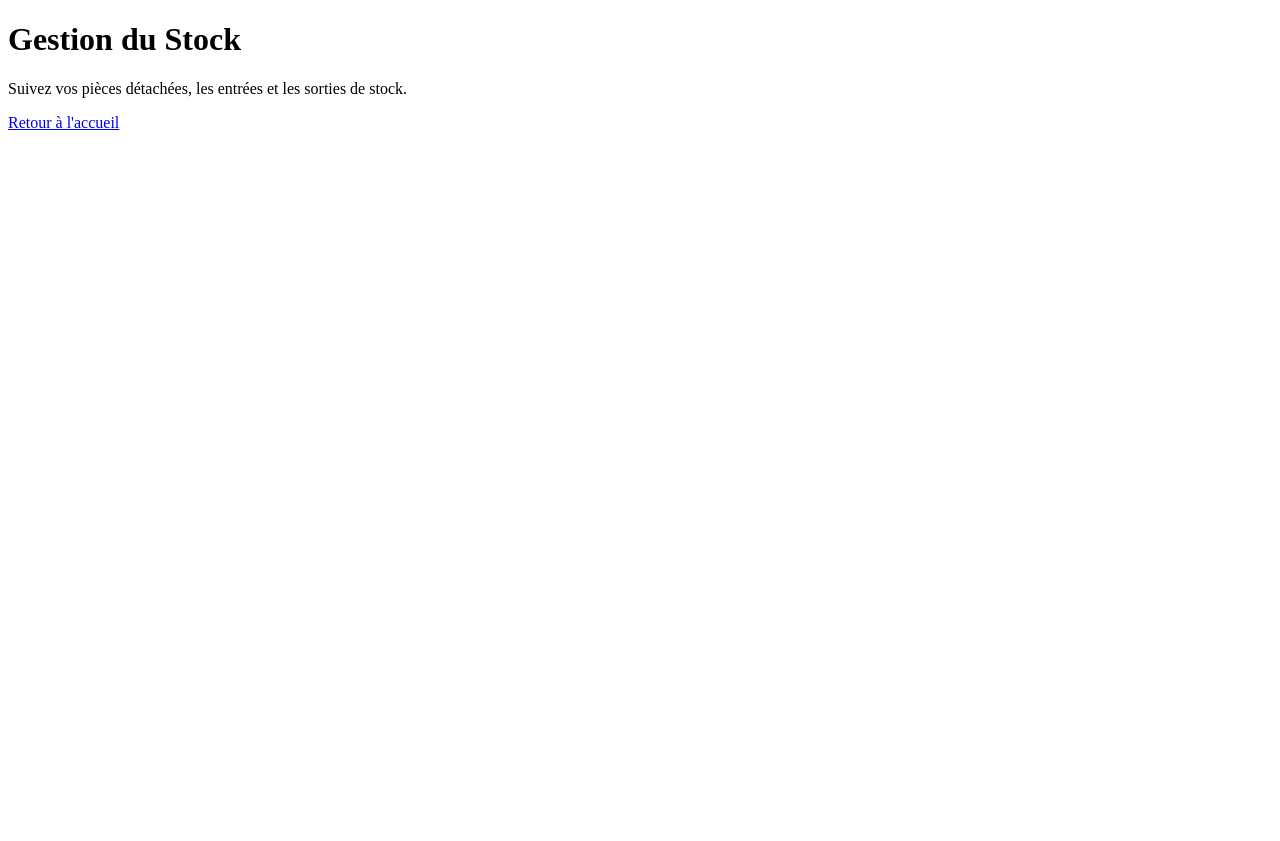
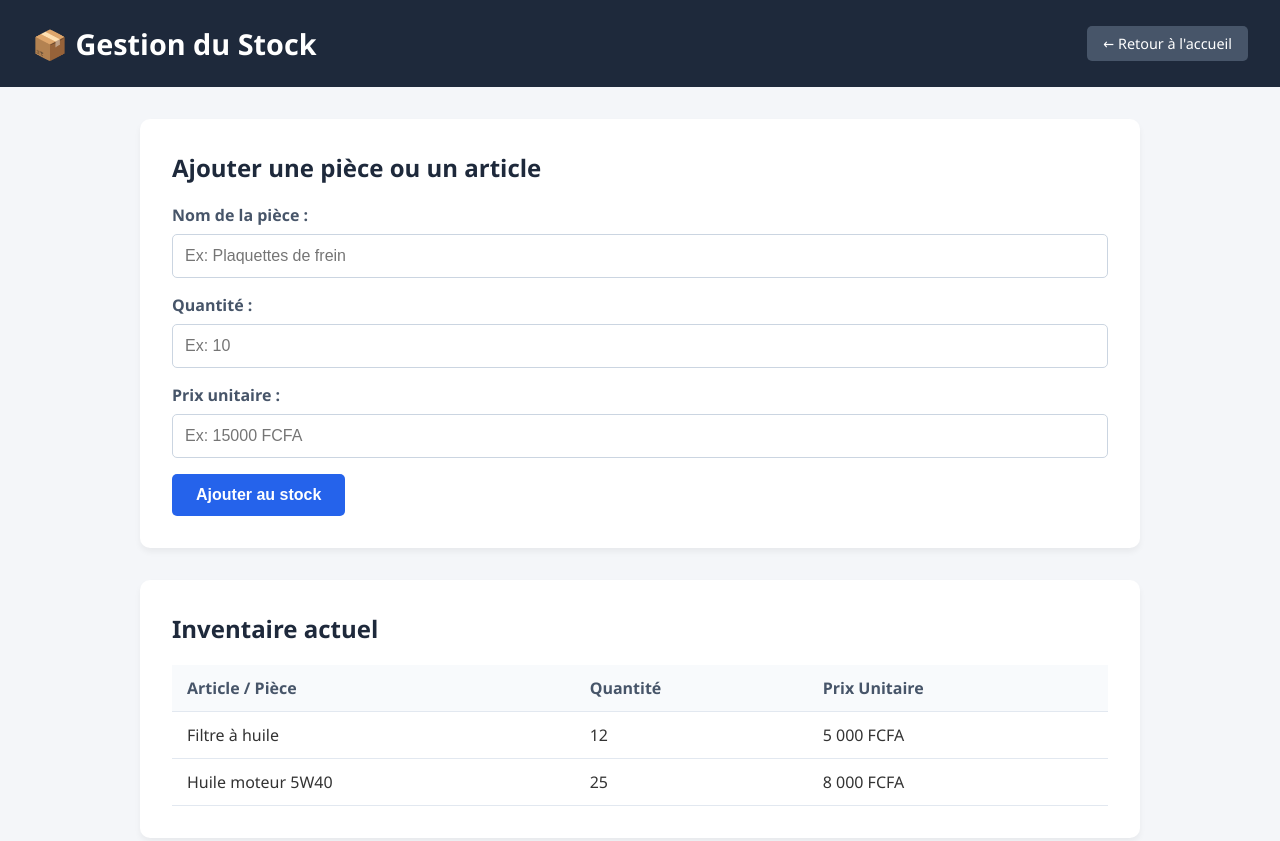
Before and after one commit to dbenisson77-art/GaragePro, a plain HTML site: page vues/vues/stock.html in a window 1280 px wide. Before the commit the page ends 800 px from the top, so only its background shows below. Drawn offline with Linux system fonts and the light colour scheme.

Commit message:
Update stock.html

```diff
--- a/vues/vues/stock.html
+++ b/vues/vues/stock.html
@@ -2,11 +2,161 @@
 <html lang="fr">
 <head>
     <meta charset="UTF-8">
-    <title>GaragePro - Gestion des Stocks</title>
+    <meta name="viewport" content="width=device-width, initial-scale=1.0">
+    <title>GaragePro - Gestion du Stock</title>
+    <style>
+        body {
+            font-family: 'Segoe UI', Tahoma, Geneva, Verdana, sans-serif;
+            background-color: #f4f6f9;
+            margin: 0;
+            padding: 0;
+            color: #333;
+        }
+        header {
+            background-color: #1e293b;
+            color: white;
+            padding: 1.5rem 2rem;
+            display: flex;
+            justify-content: space-between;
+            align-items: center;
+        }
+        header h1 {
+            margin: 0;
+            font-size: 1.8rem;
+        }
+        .btn-retour {
+            background-color: #475569;
+            color: white;
+            padding: 0.5rem 1rem;
+            text-decoration: none;
+            border-radius: 5px;
+            font-size: 0.9rem;
+            transition: background-color 0.2s;
+        }
+        .btn-retour:hover {
+            background-color: #334155;
+        }
+        .container {
+            max-width: 1000px;
+            margin: 2rem auto;
+            padding: 0 20px;
+        }
+        .card {
+            background: white;
+            padding: 2rem;
+            border-radius: 10px;
+            box-shadow: 0 4px 6px rgba(0, 0, 0, 0.05);
+            margin-bottom: 2rem;
+        }
+        h2 {
+            margin-top: 0;
+            color: #1e293b;
+        }
+        table {
+            width: 100%;
+            border-collapse: collapse;
+            margin-top: 1rem;
+        }
+        th, td {
+            padding: 12px 15px;
+            text-align: left;
+            border-bottom: 1px solid #e2e8f0;
+        }
+        th {
+            background-color: #f8fafc;
+            color: #475569;
+            font-weight: 600;
+        }
+        tr:hover {
+            background-color: #f1f5f9;
+        }
+        .form-group {
+            margin-bottom: 1rem;
+        }
+        label {
+            display: block;
+            margin-bottom: 0.5rem;
+            font-weight: 600;
+            color: #475569;
+        }
+        input {
+            width: 100%;
+            padding: 0.75rem;
+            border: 1px solid #cbd5e1;
+            border-radius: 5px;
+            font-size: 1rem;
+            box-sizing: border-box;
+        }
+        .btn-submit {
+            background-color: #2563eb;
+            color: white;
+            border: none;
+            padding: 0.75rem 1.5rem;
+            font-size: 1rem;
+            border-radius: 5px;
+            cursor: pointer;
+            font-weight: 600;
+            transition: background-color 0.2s;
+        }
+        .btn-submit:hover {
+            background-color: #1d4ed8;
+        }
+    </style>
 </head>
 <body>
-    <h1>Gestion du Stock</h1>
-    <p>Suivez vos pièces détachées, les entrées et les sorties de stock.</p>
-    <a href="/vues/index.html">Retour à l'accueil</a>
+
+    <header>
+        <h1>📦 Gestion du Stock</h1>
+        <a href="/" class="btn-retour">← Retour à l'accueil</a>
+    </header>
+
+    <div class="container">
+        <!-- Formulaire d'ajout de pièce -->
+        <div class="card">
+            <h2>Ajouter une pièce ou un article</h2>
+            <form onsubmit="event.preventDefault(); alert('Pièce enregistrée avec succès !');">
+                <div class="form-group">
+                    <label for="piece">Nom de la pièce :</label>
+                    <input type="text" id="piece" placeholder="Ex: Plaquettes de frein" required>
+                </div>
+                <div class="form-group">
+                    <label for="quantite">Quantité :</label>
+                    <input type="number" id="quantite" placeholder="Ex: 10" required>
+                </div>
+                <div class="form-group">
+                    <label for="prix">Prix unitaire :</label>
+                    <input type="text" id="prix" placeholder="Ex: 15000 FCFA" required>
+                </div>
+                <button type="submit" class="btn-submit">Ajouter au stock</button>
+            </form>
+        </div>
+
+        <!-- Liste du stock -->
+        <div class="card">
+            <h2>Inventaire actuel</h2>
+            <table>
+                <thead>
+                    <tr>
+                        <th>Article / Pièce</th>
+                        <th>Quantité</th>
+                        <th>Prix Unitaire</th>
+                    </tr>
+                </thead>
+                <tbody>
+                    <tr>
+                        <td>Filtre à huile</td>
+                        <td>12</td>
+                        <td>5 000 FCFA</td>
+                    </tr>
+                    <tr>
+                        <td>Huile moteur 5W40</td>
+                        <td>25</td>
+                        <td>8 000 FCFA</td>
+                    </tr>
+                </tbody>
+            </table>
+        </div>
+    </div>
+
 </body>
 </html>
```
